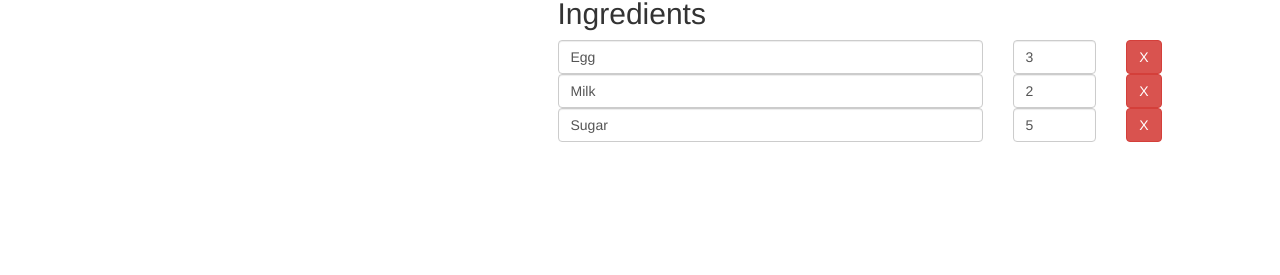
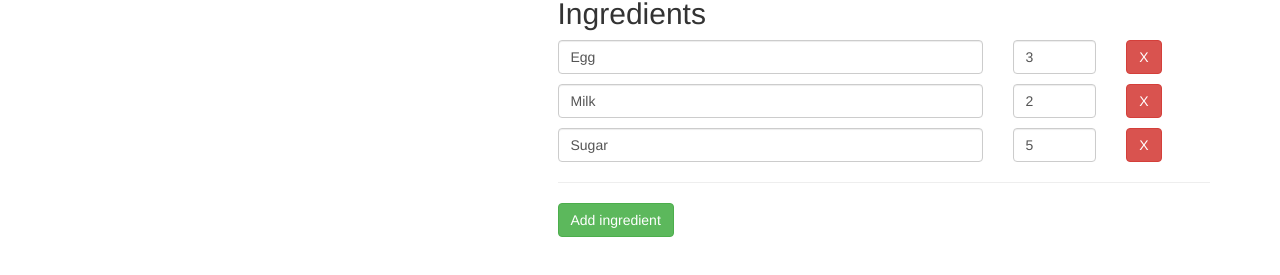
Before and after one commit to GowriKrishnamurthy/Angular2-MealPlanner, an Angular app: page /recipes/1/edit in a window 1280 px wide. Shown: the part 515-790 px from the top of the page. Built offline with nearby package versions, Linux system fonts and the light colour scheme.

Commit message:
Reactive form:Form Array for ingredients -edit recipe

```diff
--- a/src/app/recipes/recipe-edit/recipe-edit.component.html
+++ b/src/app/recipes/recipe-edit/recipe-edit.component.html
@@ -3,7 +3,7 @@
     <form [formGroup]="recipeForm" (ngSubmit)="onSubmit()">
       <div class="row">
         <div class="col-xs-12">
-            <button class="btn btn-success" type="submit">Save</button>
+          <button class="btn btn-success" type="submit" style="margin-right:10px;">Save</button>
           <button class="btn btn-danger" type="button"> Cancel </button>
         </div>
       </div>
@@ -44,16 +44,22 @@
         <div class="row">
           <div class="col-xs-12" formArrayName="ingredients">
             <h2> Ingredients </h2>
-              <div class="row" *ngFor="let ingredientControl of recipeForm.get('ingredients').controls;let i=index"
-              [formGroupName]="i">
+            <div class="row" *ngFor="let ingredientControl of recipeForm.get('ingredients').controls;let i=index" [formGroupName]="i"
+              style="margin-top:10px;">
               <div class="col-xs-8">
-                  <input type="text" class="form-control"  formControlName="name">
+                <input type="text" class="form-control" formControlName="name">
               </div>
               <div class="col-xs-2">
-                  <input type="number" class="form-control"  formControlName="amount">
+                <input type="number" class="form-control" formControlName="amount">
               </div>
               <div class="col-xs-2">
                 <button class="btn btn-danger"> X </button>
+              </div>
+            </div>
+            <hr>
+            <div class="row">
+              <div class="col-xs-12">
+                  <button type="button" class="btn btn-success" (click)="onAddIngredient()"> Add ingredient </button>
               </div>
             </div>
           </div>
--- a/src/app/recipes/recipe-edit/recipe-edit.component.ts
+++ b/src/app/recipes/recipe-edit/recipe-edit.component.ts
@@ -50,6 +50,13 @@ export class RecipeEditComponent implements OnInit {
       });
     }
   }
+  onAddIngredient() {
+    const control = new FormGroup({
+      'name': new FormControl(),
+      'amount': new FormControl()
+    });
+    (<FormArray>this.recipeForm.get('ingredients')).push(control);
+  }
   onSubmit() {
     console.log(this.recipeForm);
   }
--- a/src/app/shopping-list/shopping-edit/shopping-edit.component.html
+++ b/src/app/shopping-list/shopping-edit/shopping-edit.component.html
@@ -20,17 +20,11 @@
 
       <div class="row">
         <div class="col-xs-12">
-          <div class="col-sm-1">
-            <button class="btn btn-success" type="submit" [disabled]="!f.valid">
-              {{editMode?'Update':'Add'}}
-            </button>
-          </div>
-          <div class="col-sm-1">
-            <button class="btn btn-danger" type="button" (click)="onDelete()" [disabled]="!editMode">Delete</button>
-          </div>
-          <div class="col-sm-1">
-            <button class="btn btn-primary" type="button" (click)="onClear()">Clear</button>
-          </div>
+          <button class="btn btn-success" type="submit" [disabled]="!f.valid" style="margin-right:10px;">
+            {{editMode?'Update':'Add'}}
+          </button>
+          <button class="btn btn-danger" type="button" (click)="onDelete()" [disabled]="!editMode" style="margin-right:10px;"> Delete</button>
+          <button class="btn btn-primary" type="button" (click)="onClear()" style="margin-right:10px;">Clear</button>
         </div>
       </div>
     </form>
```
Lines whose indentation alone changed are shown as unchanged.
